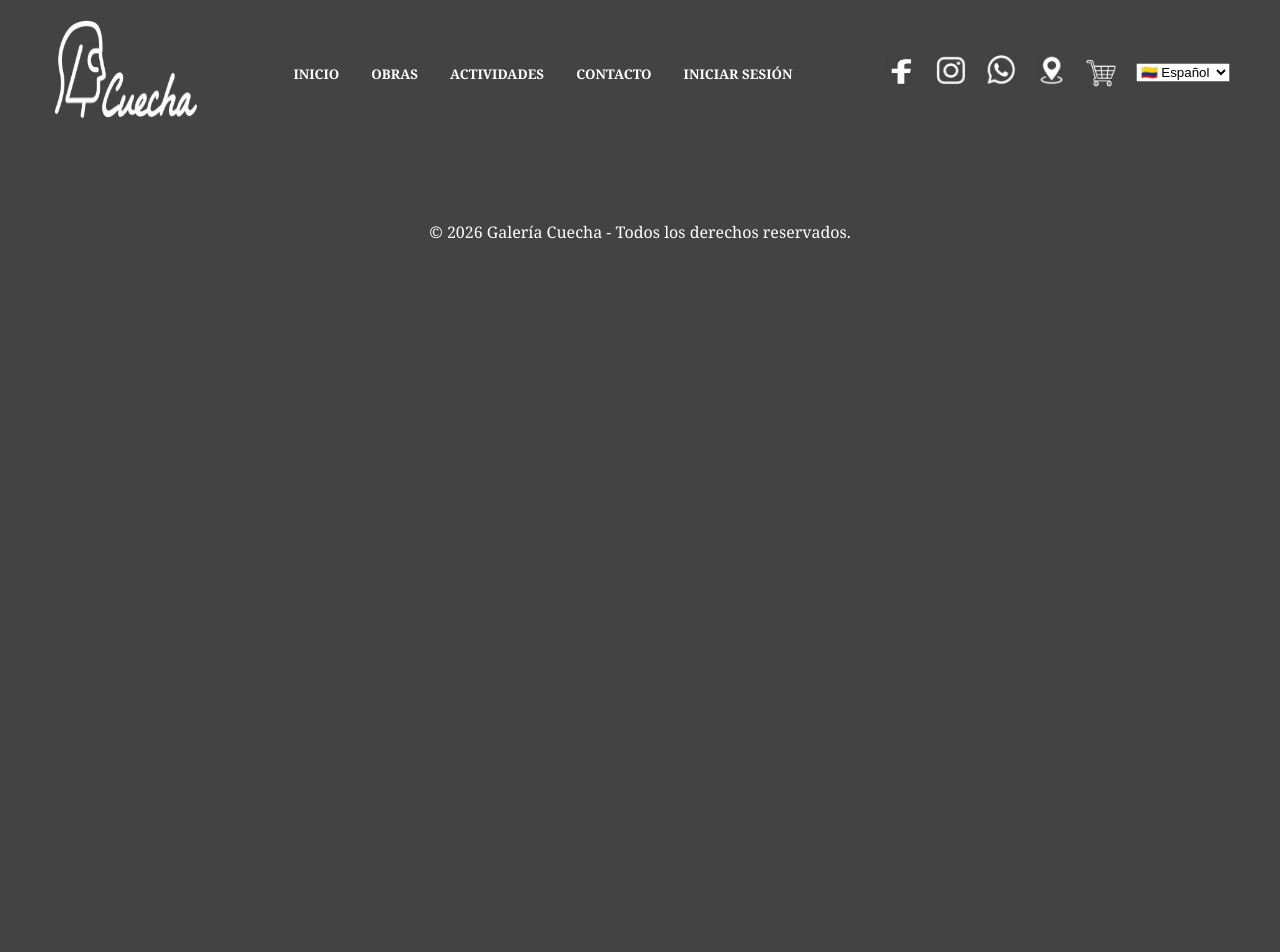
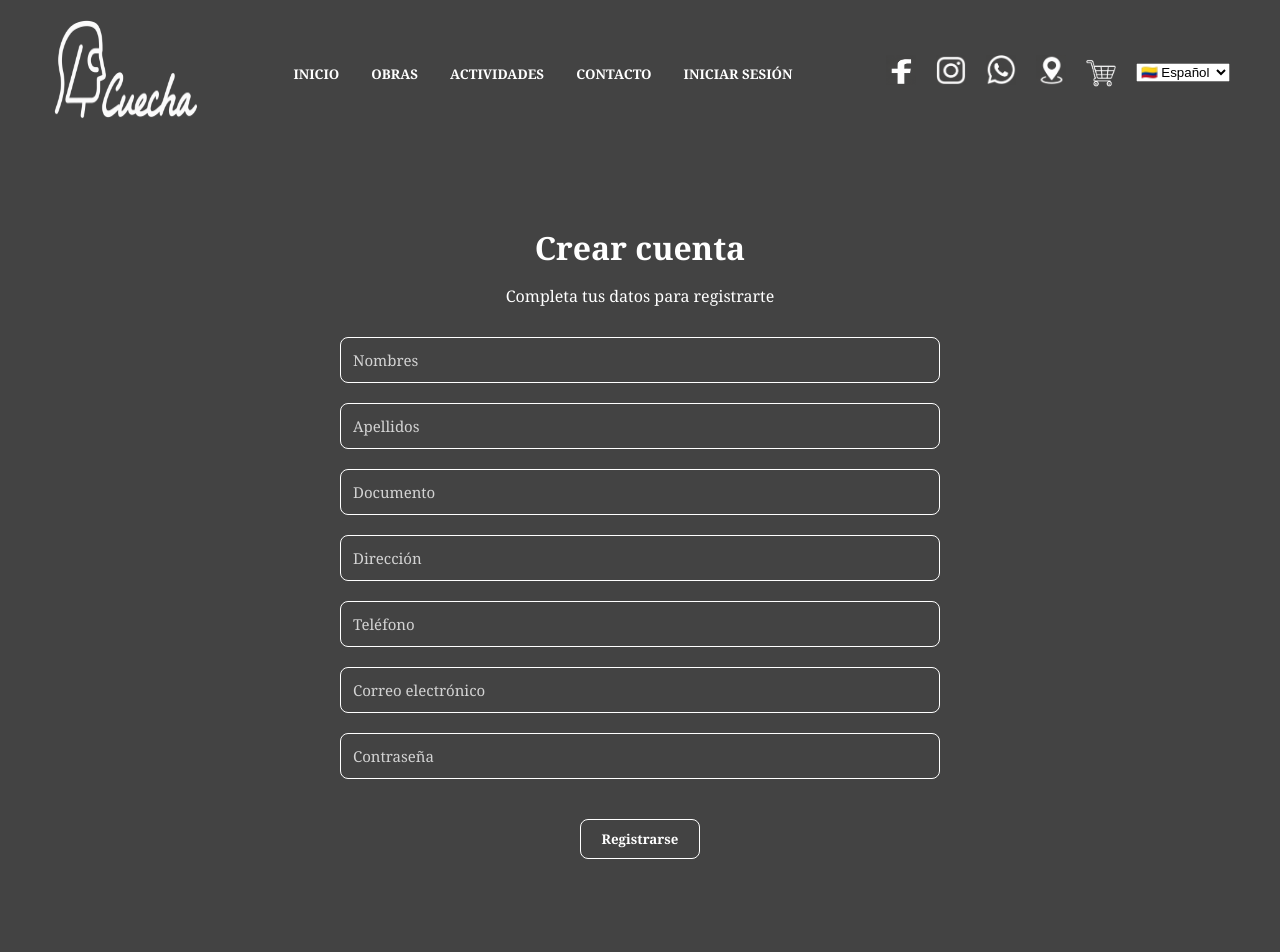
Before and after one commit to DanielaCifuentes22/GALERIACUECHA, a React (Create React App) app in the folder Documents/ADSO-SENA/Galeria-Cuecha/frontend-galeria/: page /registro in a window 1280 px wide. Shown: the top 952 px of the page. Before the commit the page ends 800 px from the top, so only its background shows below. Built offline with nearby package versions, Linux system fonts and the light colour scheme.

Commit message:
Crear registro de clientes

```diff
--- a/Documents/ADSO-SENA/Galeria-Cuecha/frontend-galeria/src/App.js
+++ b/Documents/ADSO-SENA/Galeria-Cuecha/frontend-galeria/src/App.js
@@ -1,10 +1,12 @@
 // Importación de herramientas para gestionar la navegación
 import { BrowserRouter, Routes, Route } from 'react-router-dom';
+
 // Importación de los componentes principales
 import Header from './components/Header';
 import Hero from './components/Hero';
 import InfoSection from './components/InfoSection';
 import Footer from './components/Footer';
+
 // Importación de las páginas
 import SobreGaleria from './pages/SobreGaleria';
 import ObrasDestacadas from './pages/ObrasDestacadas';
@@ -20,6 +22,11 @@ import Entrevistas from './pages/Entrevistas';
 import Colaboraciones from './pages/Colaboraciones';
 import FormularioContacto from './pages/FormularioContacto';
 import PreguntasFrecuentes from './pages/PreguntasFrecuentes';
+
+// Importación de las páginas de registro e inicio de sesión
+import Registro from './pages/Registro';
+import Login from './pages/Login';
+
 // Estilos generales de la aplicación
 import './style/App.css';
 
@@ -98,8 +105,15 @@ function App() {
           path="/preguntas-frecuentes"
           element={<PreguntasFrecuentes />}
         />
+        <Route
+          path="/registro"
+          element={<Registro />}
+        />
+        <Route
+          path="/login"
+          element={<Login />}
+        />
       </Routes>
-
 
       <Footer/>
 
--- /dev/null
+++ b/Documents/ADSO-SENA/Galeria-Cuecha/frontend-galeria/src/pages/Registro.jsx
@@ -0,0 +1,161 @@
+// Importa las herramientas necesarias de React
+import { useState } from "react";
+
+// Importa los estilos de la página de registro
+import "../style/Registro.css";
+
+function Registro() {
+
+    // Guarda la información ingresada en el formulario
+    const [formulario, setFormulario] = useState({
+        nombres: "",
+        apellidos: "",
+        documento: "",
+        direccion: "",
+        telefono: "",
+        correo: "",
+        contraseña: ""
+    });
+
+    // Guarda el mensaje que se mostrará después de enviar el formulario
+    const [mensaje, setMensaje] = useState("");
+
+    // Actualiza los datos del formulario cuando el usuario escribe
+    const handleChange = (e) => {
+        setFormulario({
+            ...formulario,
+            [e.target.name]: e.target.value
+        });
+    };
+
+    // Envía los datos del formulario al backend
+    const handleSubmit = async (e) => {
+        e.preventDefault();
+
+        try {
+            const respuesta = await fetch(
+                "http://localhost:3000/api/usuarios/registro",
+                {
+                    method: "POST",
+                    headers: {
+                        "Content-Type": "application/json"
+                    },
+                    body: JSON.stringify(formulario)
+                }
+            );
+
+            const datos = await respuesta.json();
+
+            // Muestra el mensaje recibido desde el backend
+            setMensaje(datos.mensaje);
+
+            // Limpia el formulario si el registro fue exitoso
+            if (respuesta.ok) {
+                setFormulario({
+                    nombres: "",
+                    apellidos: "",
+                    documento: "",
+                    direccion: "",
+                    telefono: "",
+                    correo: "",
+                    contraseña: ""
+                });
+            }
+
+        } catch (error) {
+            console.error("Error al registrar cliente:", error);
+            setMensaje("No fue posible conectar con el servidor");
+        }
+    };
+
+    return (
+        <main className="registro-container">
+
+            <div className="registro-card">
+
+                <h1>Crear cuenta</h1>
+
+                <p>Completa tus datos para registrarte</p>
+
+                <form onSubmit={handleSubmit}>
+
+                    <input
+                        type="text"
+                        name="nombres"
+                        placeholder="Nombres"
+                        value={formulario.nombres}
+                        onChange={handleChange}
+                        required
+                    />
+
+                    <input
+                        type="text"
+                        name="apellidos"
+                        placeholder="Apellidos"
+                        value={formulario.apellidos}
+                        onChange={handleChange}
+                        required
+                    />
+
+                    <input
+                        type="text"
+                        name="documento"
+                        placeholder="Documento"
+                        value={formulario.documento}
+                        onChange={handleChange}
+                        required
+                    />
+
+                    <input
+                        type="text"
+                        name="direccion"
+                        placeholder="Dirección"
+                        value={formulario.direccion}
+                        onChange={handleChange}
+                    />
+
+                    <input
+                        type="tel"
+                        name="telefono"
+                        placeholder="Teléfono"
+                        value={formulario.telefono}
+                        onChange={handleChange}
+                    />
+
+                    <input
+                        type="email"
+                        name="correo"
+                        placeholder="Correo electrónico"
+                        value={formulario.correo}
+                        onChange={handleChange}
+                        required
+                    />
+
+                    <input
+                        type="password"
+                        name="contraseña"
+                        placeholder="Contraseña"
+                        value={formulario.contraseña}
+                        onChange={handleChange}
+                        required
+                    />
+
+                    <button type="submit">
+                        Registrarse
+                    </button>
+
+                </form>
+
+                {mensaje && (
+                    <p className="registro-mensaje">
+                        {mensaje}
+                    </p>
+                )}
+
+            </div>
+
+        </main>
+    );
+}
+
+export default Registro;
--- /dev/null
+++ b/Documents/ADSO-SENA/Galeria-Cuecha/frontend-galeria/src/style/Registro.css
@@ -0,0 +1,60 @@
+.registro-container {
+    align-items: center;
+    justify-content: center;
+    padding: 60px 50px;
+    text-align: center;
+    color: white;
+    font-family: Georgia, 'Times New Roman', Times, serif;
+}
+.registro-card {
+    max-width: 600px;
+    margin: 0 auto;
+}
+.registro-card h1 {
+    margin-bottom: 10px;
+}
+.registro-card > p {
+    margin-bottom: 30px;
+}
+.registro-card form {
+    display: flex;
+    flex-direction: column;
+    gap: 20px;
+}
+.registro-card input {
+    padding: 12px;
+    border: 1px solid white;
+    border-radius: 8px;
+    background-color: transparent;
+    color: white;
+    font-family: Georgia, 'Times New Roman', Times, serif;
+    font-size: 15px;
+    outline: none;
+}
+.registro-card input::placeholder {
+    color: #d3d3d3;
+}
+.registro-card input:focus {
+    border-color: white;
+}
+.registro-card button {
+    border: 1px solid white;
+    border-radius: 8px;
+    background-color: transparent;
+    color: white;
+    font-family: Georgia, 'Times New Roman', Times, serif;
+    font-weight: bold;
+    cursor: pointer;
+    transition: background-color 0.3s ease, color 0.3s ease;
+    width: 120px;
+    padding: 10px;
+    margin-top: 20px;
+    align-self: center;
+}
+.registro-card button:hover {
+    background-color: white;
+    color: #434343;
+}
+.registro-mensaje {
+    margin-top: 20px;
+}
```
